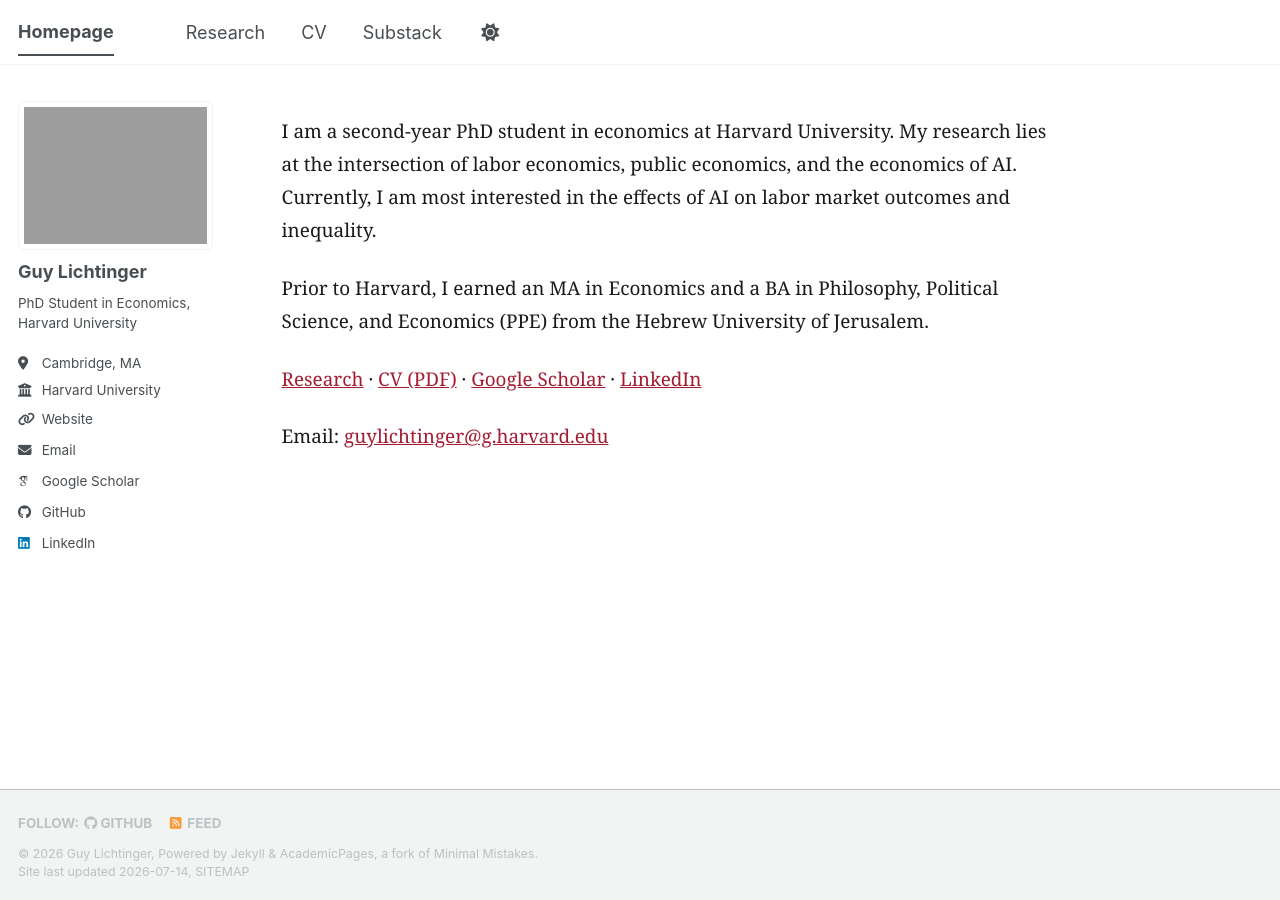
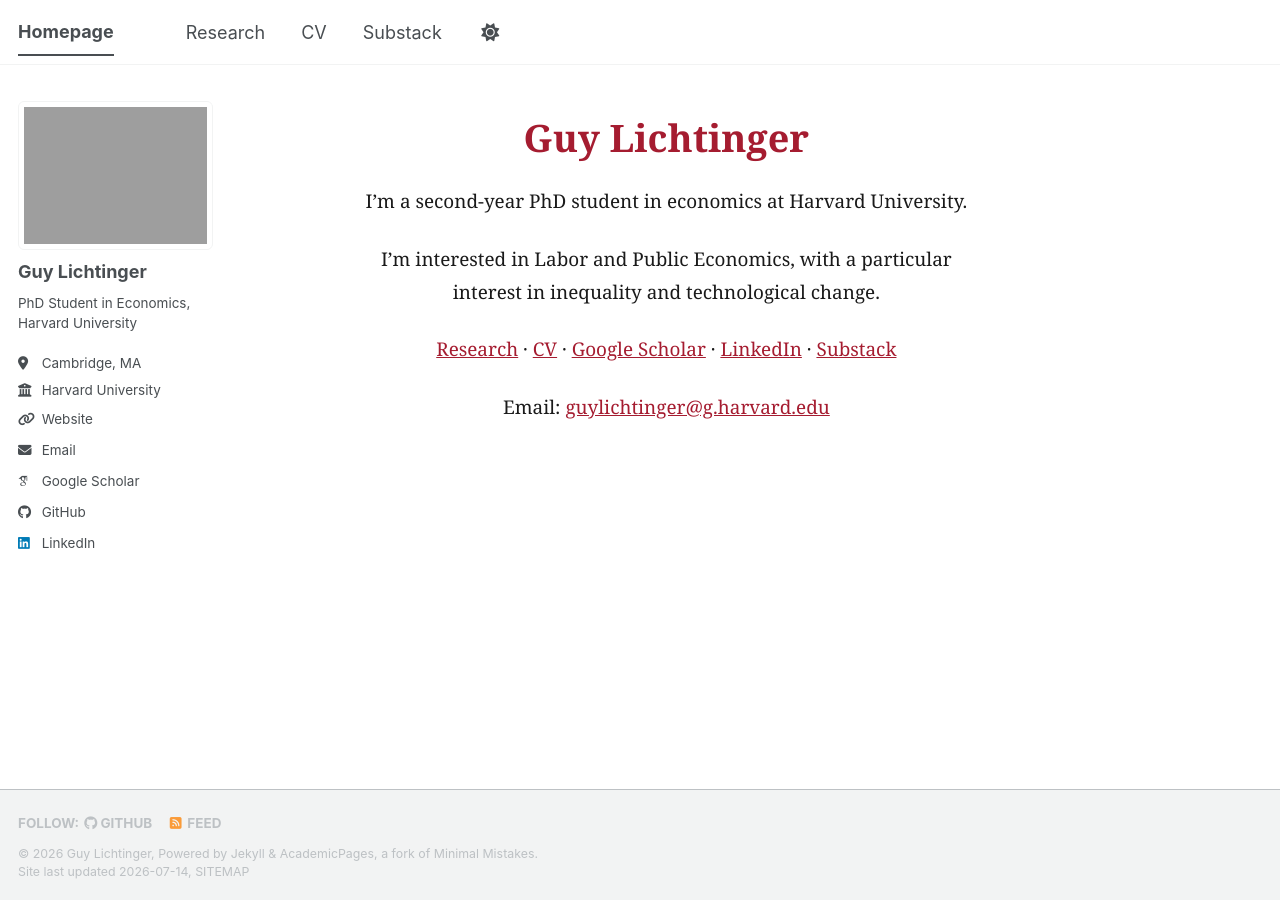
Before and after one commit to guylichtinger/guylichtinger.github.io, a Jekyll site: the page built from _pages/about.md, in a window 1280 px wide. Built offline with Jekyll 4.4.1, drawn with Linux system fonts in a browser that asks for light colours; some web fonts are replaced; a script bundle is joined from its source files by our own code; library files that are not in the unit come from our copies.

Commit message:
Revise about page content and formatting
Updated personal introduction and links on the about page.

```diff
--- a/_pages/about.md
+++ b/_pages/about.md
@@ -4,15 +4,20 @@ title: ""
 excerpt: "About me"
 author_profile: true
 redirect_from:
-  - /about/
-  - /about.html
+- /about/
+- /about.html
 ---
 
-I am a second-year PhD student in economics at Harvard University. My research lies at the intersection of labor economics, public economics, and the economics of AI. Currently, I am most interested in the effects of AI on labor market outcomes and inequality.
+<div class="home-intro" markdown="1">
 
-Prior to Harvard, I earned an MA in Economics and a BA in Philosophy, Political Science, and Economics (PPE) from the Hebrew University of Jerusalem.
+<span class="hero-name">Guy Lichtinger</span>
 
-[Research](/research/) · [CV (PDF)](https://www.dropbox.com/scl/fi/gexf0apk8ng66aa5jgo5h/C.V-Guy-Lichtinger.pdf?rlkey=r6y7v1k17ksm8smq49eszrto9&dl=0) · [Google Scholar](https://scholar.google.com/citations?user=pLrwdeMAAAAJ) · [LinkedIn](https://www.linkedin.com/in/guy-lichtinger/)
+I'm a second-year PhD student in economics at Harvard University.
 
+I'm interested in Labor and Public Economics, with a particular interest in inequality and technological change.
+
+[Research](/research/) · [CV](/cv/) · [Google Scholar](https://scholar.google.com/citations?user=pLrwdeMAAAAJ) · [LinkedIn](https://www.linkedin.com/in/guy-lichtinger/) · [Substack](/substack/)
 
 Email: [guylichtinger@g.harvard.edu](mailto:guylichtinger@g.harvard.edu)
+
+</div>
```
